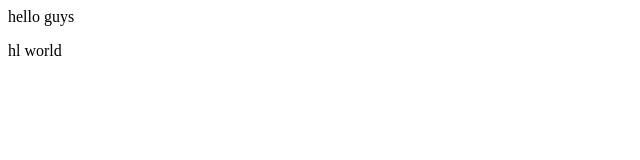
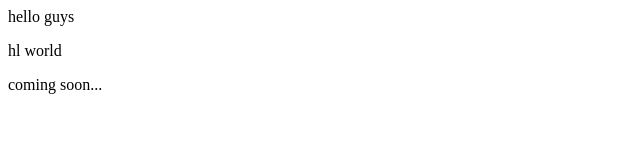
Before and after one commit to RakshanaRaveena/basic, a plain HTML site: page index.html in a window 1280 px wide. Shown: the whole page, without its empty margins (0-640 px from the left). Drawn offline with Linux system fonts and the light colour scheme.

Commit message:
coming soon added

```diff
--- a/index.html
+++ b/index.html
@@ -1,4 +1,5 @@
 <html>
 <p>hello guys </p>
   <p>hl world</p>
+  coming soon...
 </html>
```
